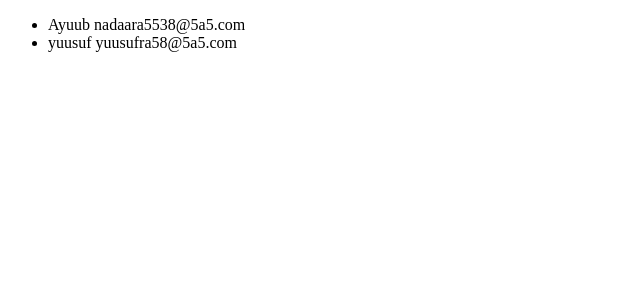
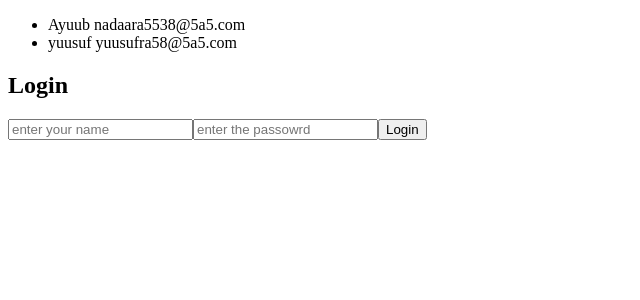
Before and after one commit to Ayub4702/React-Js-Dugsiiye, a React (Vite) app: page / in a window 1280 px wide. Shown: the top 300 px of the page, without its empty margins (0-640 px from the left). Built offline with nearby package versions, Linux system fonts and the light colour scheme.

Commit message:
exercise loginForm

```diff
--- a/src/App.jsx
+++ b/src/App.jsx
@@ -6,6 +6,7 @@
 // import PokemanApi from "./PokemanApi"
 // import Usercard from "./Usercard"
 import UserList from "./UserList"
+import LoginForm from "./LoginForm";
 
 function App (){
 
@@ -23,6 +24,7 @@ return (
   <PokemanApi/>
   // <Usercard/> */}
   <UserList users={users}/>
+  <LoginForm/>
 
   </>
 )
--- /dev/null
+++ b/src/LoginForm.jsx
@@ -0,0 +1,57 @@
+import { useState } from "react";
+
+const LoginForm = () => {
+  const [userName, setUserName] = useState("");
+  const [inputName, setInputName] = useState("");
+  const [inputPassword, setInputPassword] = useState("");
+  const [isLogged, setIsLogged] = useState(false);
+
+  function handleLogin() {
+    if (inputName.trim() === "" || inputPassword.trim() === "") return;
+
+    setUserName(inputName);
+    setIsLogged(true);
+  }
+
+  function handleLogout() {
+    setInputName("");
+    setInputPassword("");
+    setIsLogged(false);
+  }
+  return (
+    <div>
+      {!isLogged && (
+        <>
+          <h2>Login</h2>
+
+          <input
+            type="text"
+            required
+            placeholder="enter your name"
+            value={inputName}
+            onChange={(e) => setInputName(e.target.value)}
+          />
+
+          <input
+            type="text"
+            required
+            placeholder="enter the passowrd"
+            value={inputPassword}
+            onChange={(e) => setInputPassword(e.target.value)}
+          />
+
+          <button onClick={handleLogin}>Login</button>
+        </>
+      )}
+
+      {isLogged && (
+        <>
+          {userName && <p>Welcome {userName} </p>}
+          <button onClick={handleLogout}>Logout</button>
+        </>
+      )}
+    </div>
+  );
+};
+
+export default LoginForm;
```
